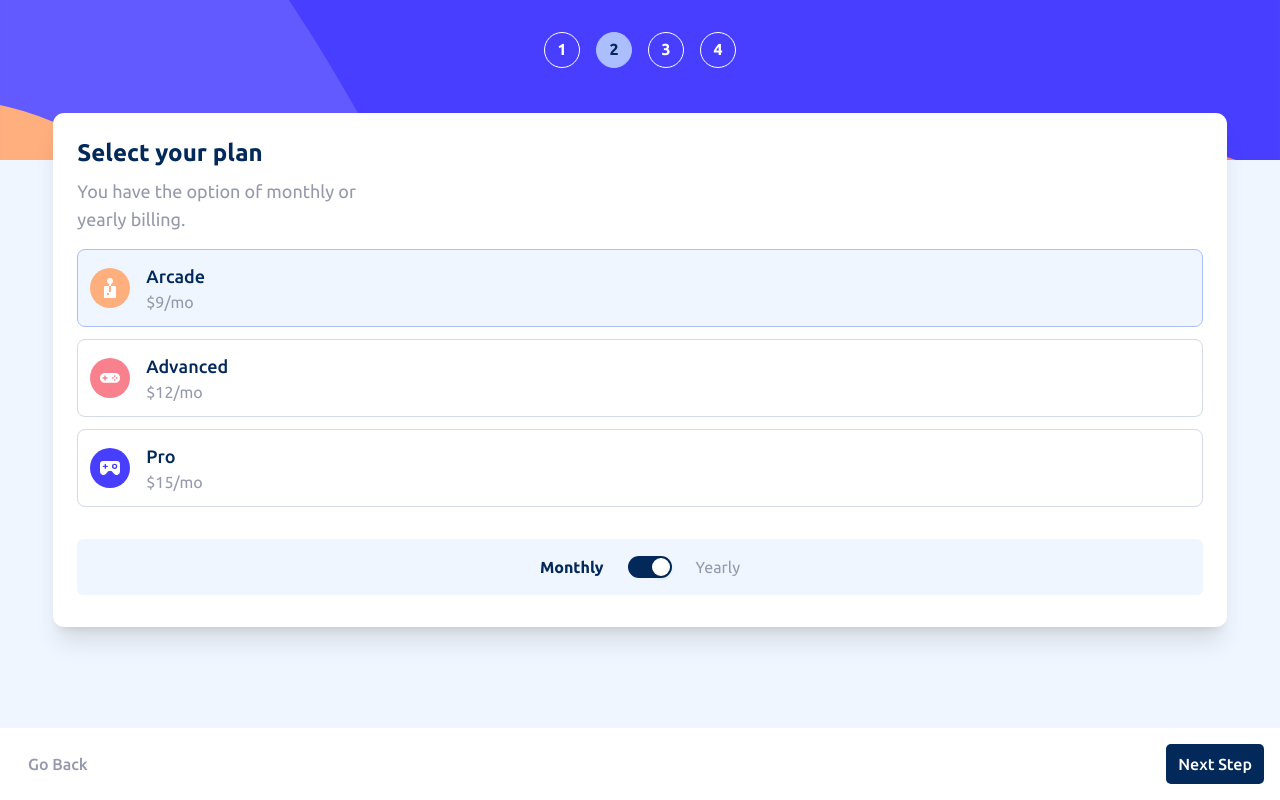
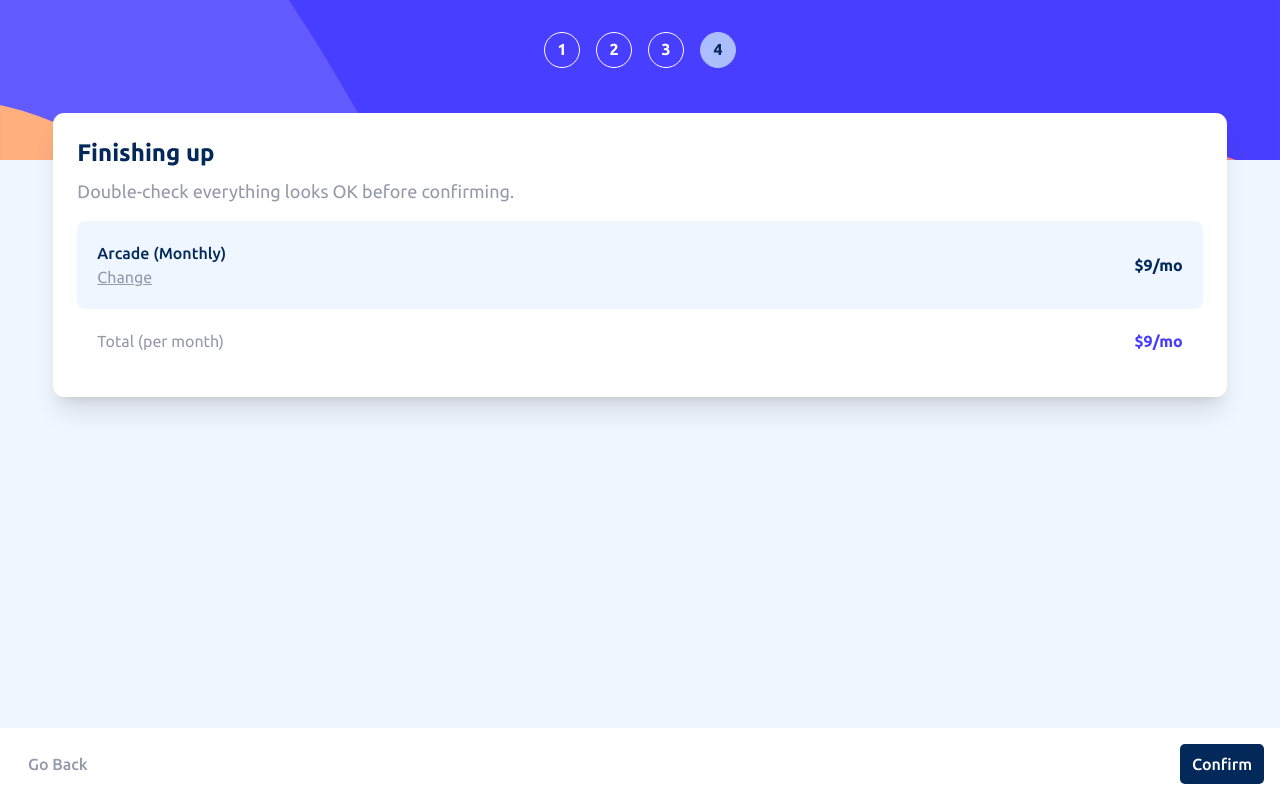
Before and after one commit to DawidBugajski/multi-step-form, a React (Create React App) app: page / in a window 1280 px wide. Built offline with nearby package versions, Linux system fonts and the light colour scheme.

Commit message:
added step 4

```diff
--- a/src/components/ButtonNext.jsx
+++ b/src/components/ButtonNext.jsx
@@ -24,12 +24,14 @@
   const handleNextStep = () =>
     error ? dispatch(setError()) : dispatch(setNextStep());
 
+  const lastStep = currentStep === 4;
+
   return (
     <button
       onClick={handleNextStep}
       className='py-2 px-3 font-medium text-center text-white rounded-[5px] bg-darkBlue hover:bg-purplishBlue transition-colors duration-100 ease-linear'
     >
-      Next Step
+      {lastStep ? 'Confirm' : 'Next Step'}
     </button>
   );
 };
--- a/src/routes/Summary/ChosedOptions.jsx
+++ b/src/routes/Summary/ChosedOptions.jsx
@@ -1,32 +1,48 @@
 import React from 'react';
-import { useSelector } from 'react-redux';
+import { useSelector, useDispatch } from 'react-redux';
 import { paymentPeriod } from 'utils/helpers/paymentPeriod';
+import { setSecondStep } from 'store/slices/stepsSlice';
 
 const ChosedOptions = () => {
   const { subType } = useSelector((state) => state.subscribeSettings);
   const { pickedAddons } = useSelector((state) => state.addons);
   const { isMonthly } = useSelector((state) => state.subscribeSettings);
-  console.log(subType);
-  return (
-    <div className='p-3 rounded-lg bg-magnolia'>
-      <div className='flex items-center justify-between'>
-        <h3 className='font-medium text-darkBlue'>{subType.type}</h3>
-        <p className='font-bold text-darkBlue'>
-          {`$${paymentPeriod(subType.price, isMonthly)}`}
+  const dispatch = useDispatch();
+  const handleSecondStep = () => dispatch(setSecondStep());
+
+  const header = (
+    <div className='flex items-center justify-between'>
+      <div className='flex flex-col '>
+        <h3 className='font-medium text-darkBlue'>
+          {subType.type} {isMonthly ? '(Monthly)' : '(Yearly)'}
+        </h3>
+        <p
+          className='underline cursor-pointer text-coolGray hover:text-purplishBlue'
+          onClick={handleSecondStep}
+        >
+          Change
         </p>
       </div>
+      <p className='font-bold text-darkBlue'>
+        {`$${paymentPeriod(subType.price, isMonthly)}`}
+      </p>
+    </div>
+  );
+
+  const addonItems = pickedAddons.map(({ type, price }) => (
+    <div key={type} className='flex items-center justify-between'>
+      <p className='py-1 text-coolGray'>{type}</p>
+      <p className=' text-darkBlue'>{`+$${paymentPeriod(price, isMonthly)}`}</p>
+    </div>
+  ));
+
+  return (
+    <div className='p-5 rounded-lg bg-magnolia'>
+      {header}
+      {pickedAddons.length >= 1 && <hr className='my-3' />}
+      {addonItems}
     </div>
   );
 };
 
 export default ChosedOptions;
-
-/*
-TODO
-- komponent który będzie wyświetlać
- - Rodzaj subskrybcji (monthly/yearly) + jego koszt po prawej /mo, /yr AKTUALNIE TO JEST OBIEKT NIE TABLICA
- - przycisk który przeniesie do kroku drugiego
- - Wybrane addony, type + cena po prawej
- - Total(per month/year)
- - Przycisk musi mieć w tym kroku napis Confirm
- */
--- a/src/routes/Summary/Summary.jsx
+++ b/src/routes/Summary/Summary.jsx
@@ -1,6 +1,7 @@
 import React from 'react';
 import TextContent from 'components/TextContent';
 import ChosedOptions from 'routes/Summary/ChosedOptions';
+import TotalCost from './TotalCost';
 
 const Summary = () => {
   return (
@@ -10,6 +11,7 @@
         text='Double-check everything looks OK before confirming.'
       />
       <ChosedOptions />
+      <TotalCost />
     </div>
   );
 };
--- /dev/null
+++ b/src/routes/Summary/TotalCost.jsx
@@ -0,0 +1,46 @@
+import React from 'react';
+import { useSelector } from 'react-redux';
+
+const TotalCost = () => {
+  const { subType, isMonthly } = useSelector(
+    (state) => state.subscribeSettings
+  );
+  const { pickedAddons } = useSelector((state) => state.addons);
+
+  const TotalCost = (isMonthly, subType, pickedAddons) => {
+    let totalCost = 0;
+    if (isMonthly) {
+      totalCost += subType.price.monthly;
+      pickedAddons.forEach((addon) => {
+        if (addon.price) {
+          totalCost += addon.price.monthly;
+        }
+      });
+    } else {
+      totalCost += subType.price.yearly;
+      pickedAddons.forEach((addon) => {
+        if (addon.price) {
+          totalCost += addon.price.yearly;
+        }
+      });
+    }
+    return totalCost;
+  };
+
+  return (
+    <div className='flex justify-between p-5'>
+      <p className='text-coolGray'>
+        Total {isMonthly ? '(per month)' : '(per year)'}
+      </p>
+      <p className='font-bold text-purplishBlue'>
+        {`$${TotalCost(isMonthly, subType, pickedAddons)}${
+          isMonthly ? '/mo' : '/yr'
+        }`}
+      </p>
+    </div>
+  );
+};
+
+export default TotalCost;
+
+// refaktoryzacja
--- a/src/store/slices/stepsSlice.js
+++ b/src/store/slices/stepsSlice.js
@@ -3,7 +3,7 @@
 const stepsSlice = createSlice({
   name: 'steps',
   initialState: {
-    currentStep: 2,
+    currentStep: 4,
   },
   reducers: {
     setNextStep: (state) => {
@@ -14,8 +14,8 @@
         state.currentStep -= 1;
       }
     },
-    setSecondStep: (state, action) => {
-      state.currentStep = action.payload;
+    setSecondStep: (state) => {
+      state.currentStep = 2;
     },
   },
 });
```
